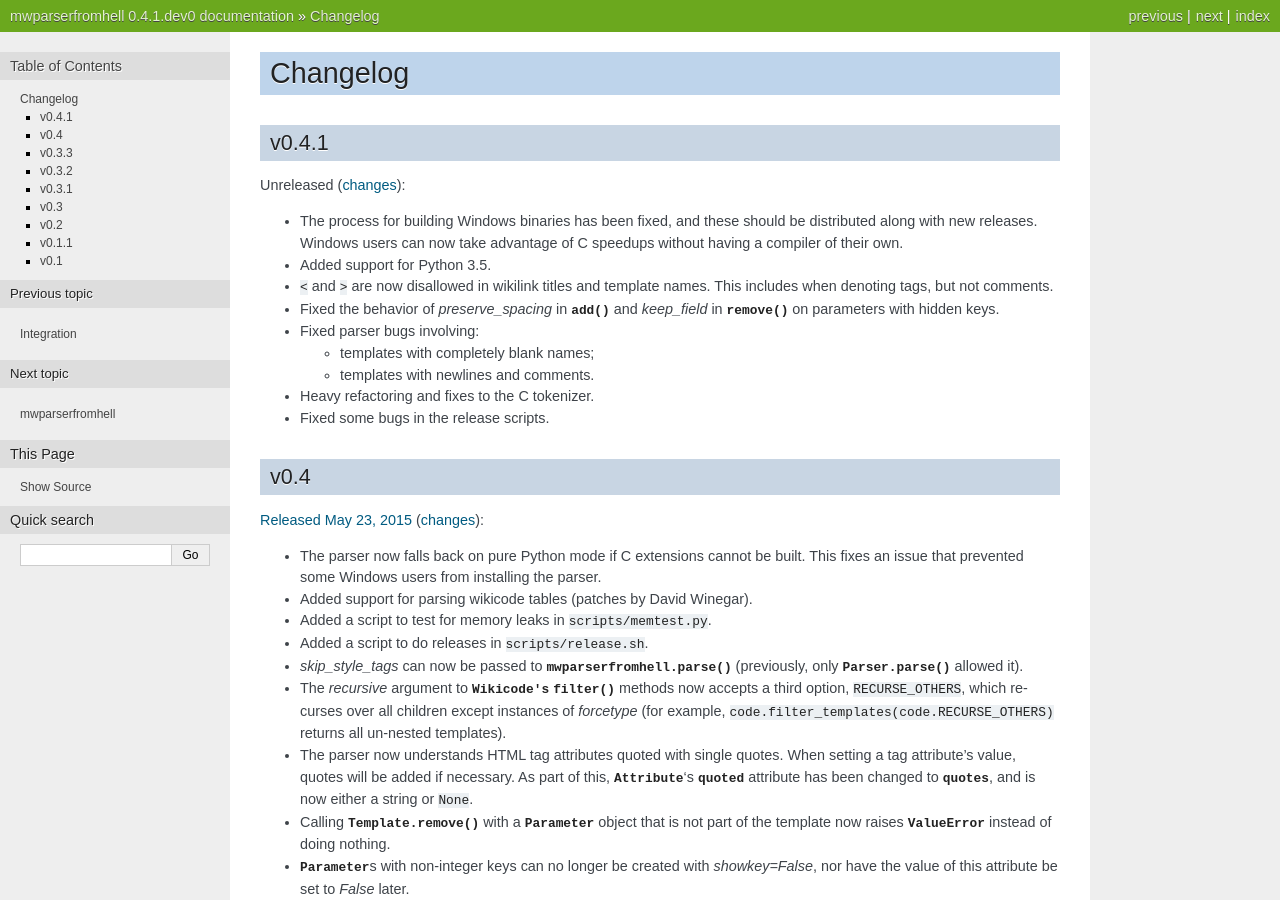
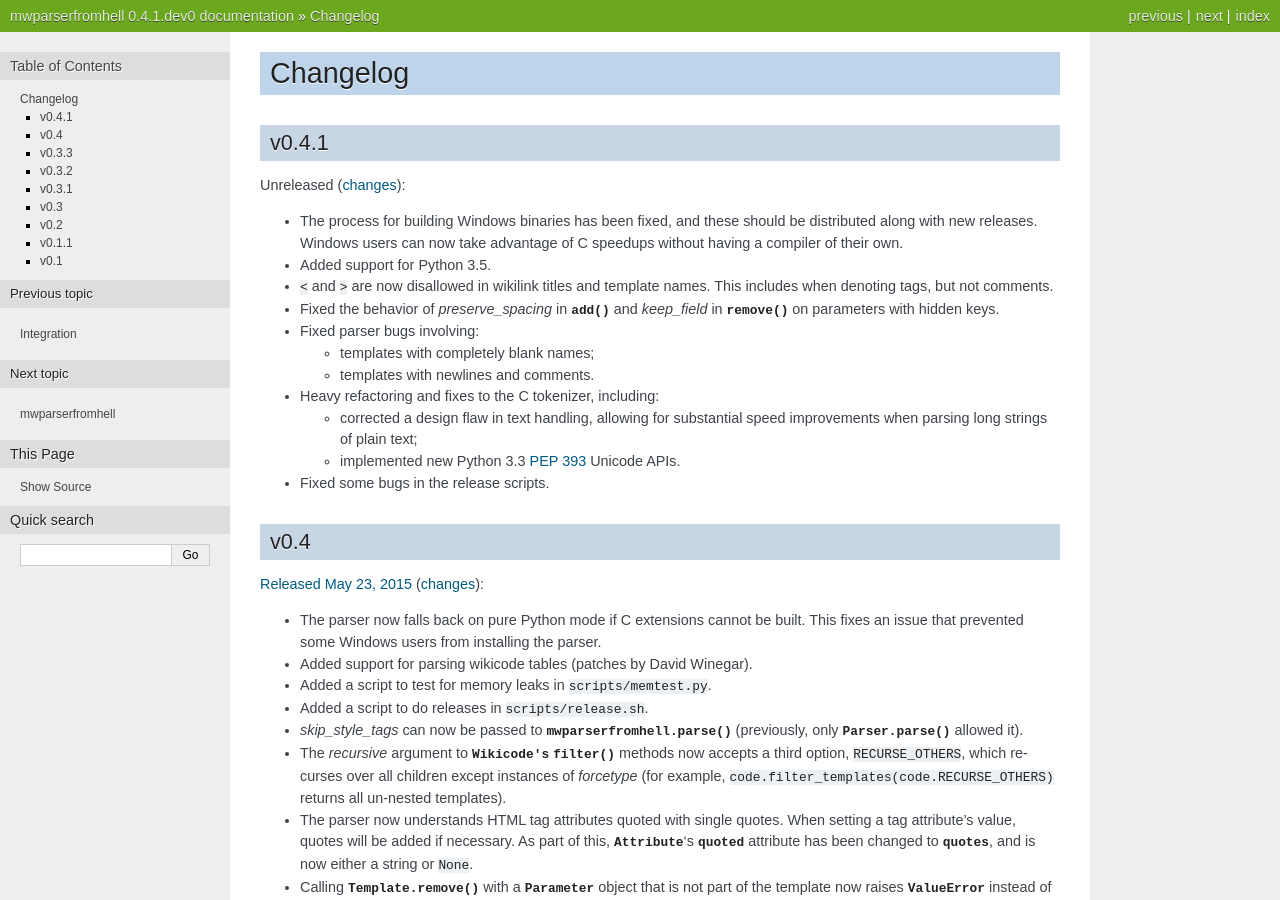
Before and after one commit to earwig/mwparserfromhell, a Sphinx documentation site: the page built from docs/changelog.rst, in a window 1280 px wide and 900 px high. Built offline with Sphinx 7.4.7, drawn with Linux system fonts in a browser that asks for light colours.

Commit message:
Finish C tokenizer refactoring (fixes #37)

```diff
--- a/docs/changelog.rst
+++ b/docs/changelog.rst
@@ -20,7 +20,13 @@
   - templates with completely blank names;
   - templates with newlines and comments.
 
-- Heavy refactoring and fixes to the C tokenizer.
+- Heavy refactoring and fixes to the C tokenizer, including:
+
+  - corrected a design flaw in text handling, allowing for substantial speed
+    improvements when parsing long strings of plain text;
+  - implemented new Python 3.3
+    `PEP 393 <https://www.python.org/dev/peps/pep-0393/>`_ Unicode APIs.
+
 - Fixed some bugs in the release scripts.
 
 v0.4
```
Also changed, not shown: 1 other file.
